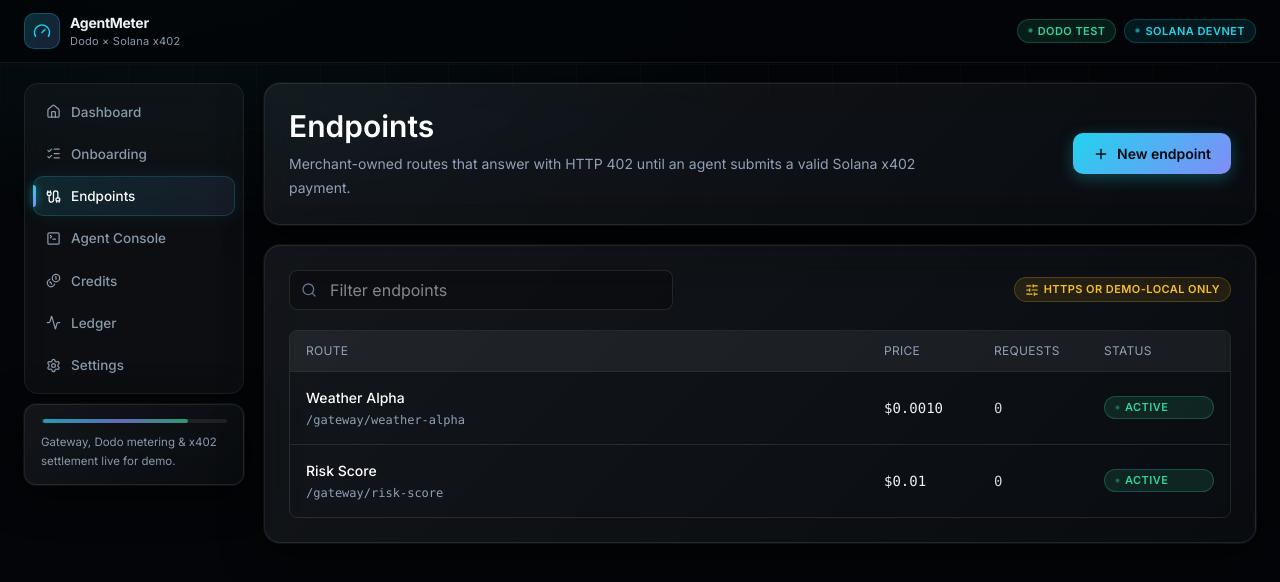
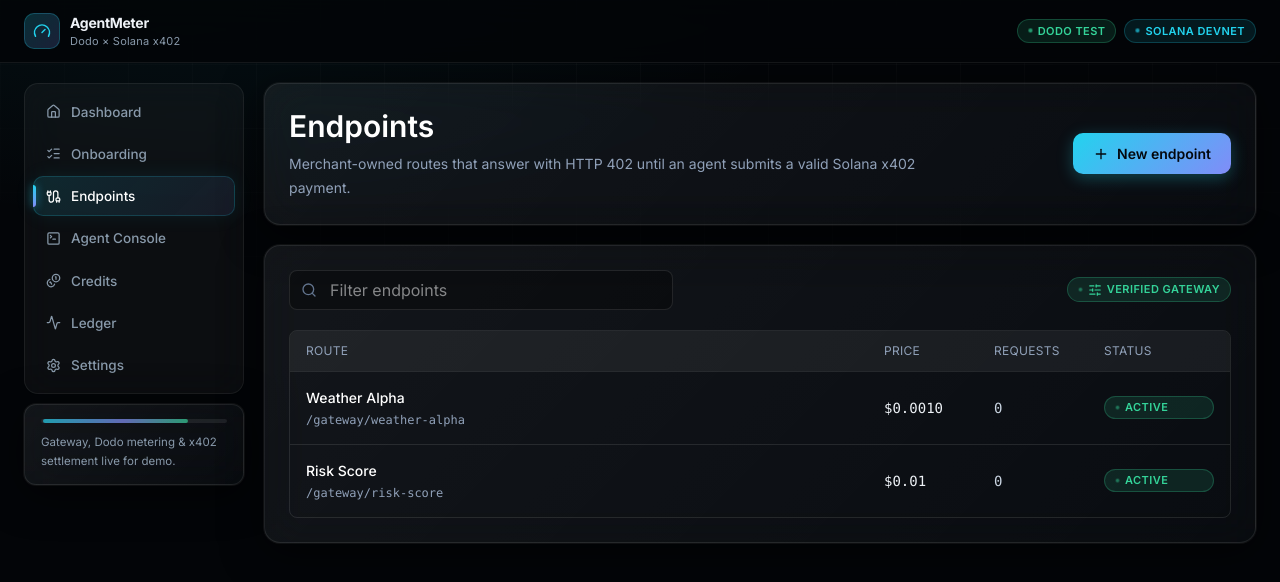
Before and after one commit to THE-VARNA/agentmeter, a Next.js app: page /endpoints in a window 1280 px wide. Shown: the top 582 px of the page. Built offline with nearby package versions, Linux system fonts and the light colour scheme; no server answers; the database is empty.

Commit message:
refactor: shorten database timeout, improve step parsing robustness, and update endpoint status pill UI

```diff
--- a/components/endpoints/endpoint-manager.tsx
+++ b/components/endpoints/endpoint-manager.tsx
@@ -164,9 +164,9 @@ export function EndpointManager({ initialEndpoints }: { initialEndpoints: Endpoi
               type="search"
             />
           </label>
-          <StatusPill tone="pending">
+          <StatusPill tone="live">
             <SlidersHorizontal className="h-3.5 w-3.5" aria-hidden="true" />
-            HTTPS or demo-local only
+            Verified Gateway
           </StatusPill>
         </div>
 
--- a/lib/demo-data.ts
+++ b/lib/demo-data.ts
@@ -162,7 +162,7 @@ export async function getSerializableState() {
   // Race against a 4s timeout — if DB is unreachable (e.g. Neon can't be reached locally)
   // we fall back instantly to a static demo state instead of hanging for minutes.
   const timeout = new Promise<never>((_, reject) =>
-    setTimeout(() => reject(new Error("DB_TIMEOUT")), 15000)
+    setTimeout(() => reject(new Error("DB_TIMEOUT")), 8000)
   );
   try {
     return await Promise.race([getStore(), timeout]);
@@ -374,7 +374,7 @@ export async function recordDemoRun(input: Omit<DemoRun, "id" | "createdAt">) {
     ...d,
     amountUsd: Number(d.amountUsd),
     createdAt: d.createdAt.toISOString(),
-    steps: typeof d.steps === "string" ? JSON.parse(d.steps) : d.steps
+    steps: typeof d.steps === "string" ? (JSON.parse(d.steps) || []) : (d.steps || [])
   };
 }
 
```
